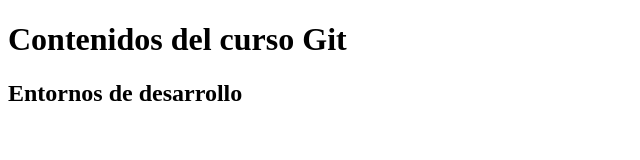
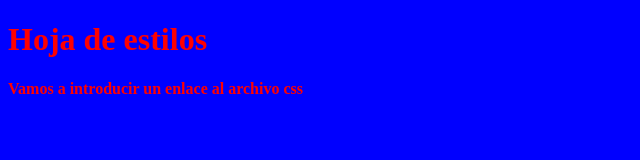
Before and after one commit to FelipeC23-06/edifp, a plain HTML site: page index.html in a window 1280 px wide. Shown: the whole page, without its empty margins (0-640 px from the left). Drawn offline with Linux system fonts and the light colour scheme.

```diff
--- /dev/null
+++ b/css/estilos.css
@@ -0,0 +1,8 @@
+body
+{
+    background-color: #00f; /*Azul*/
+    font-weight: bold;
+    color: #f00; /*Rojo*/
+    ;
+
+}
--- a/index.html
+++ b/index.html
@@ -1,12 +1,12 @@
 <!DOCTYPE html>
-<html lang="en">
+<html>
 <head>
     <meta charset="UTF-8">
-    <meta name="viewport" content="width=device-width, initial-scale=1.0">
-    <title>Proyecto Felipe 1</title>
+    <title>Proyecto de Git</title>
+    <link href="css/estilos.css" rel="stylesheet" type="text/css">
 </head>
 <body>
-<h1>Contenidos del curso Git</h1>
-<h2>Entornos de desarrollo</h2>
+    <h1>Hoja de estilos</h1>
+    <p>Vamos a introducir un enlace al archivo css</p>
 </body>
 </html>
```
Also changed, not shown: js/script.js (added).
